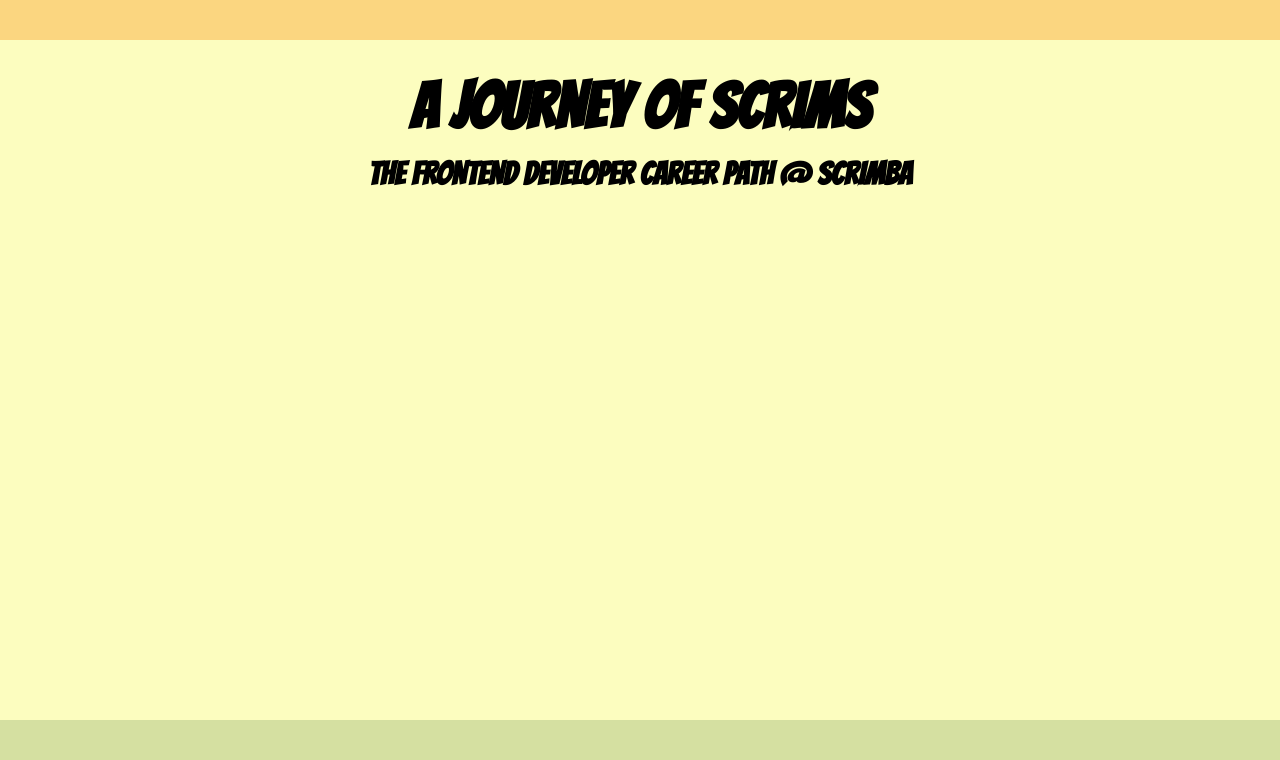
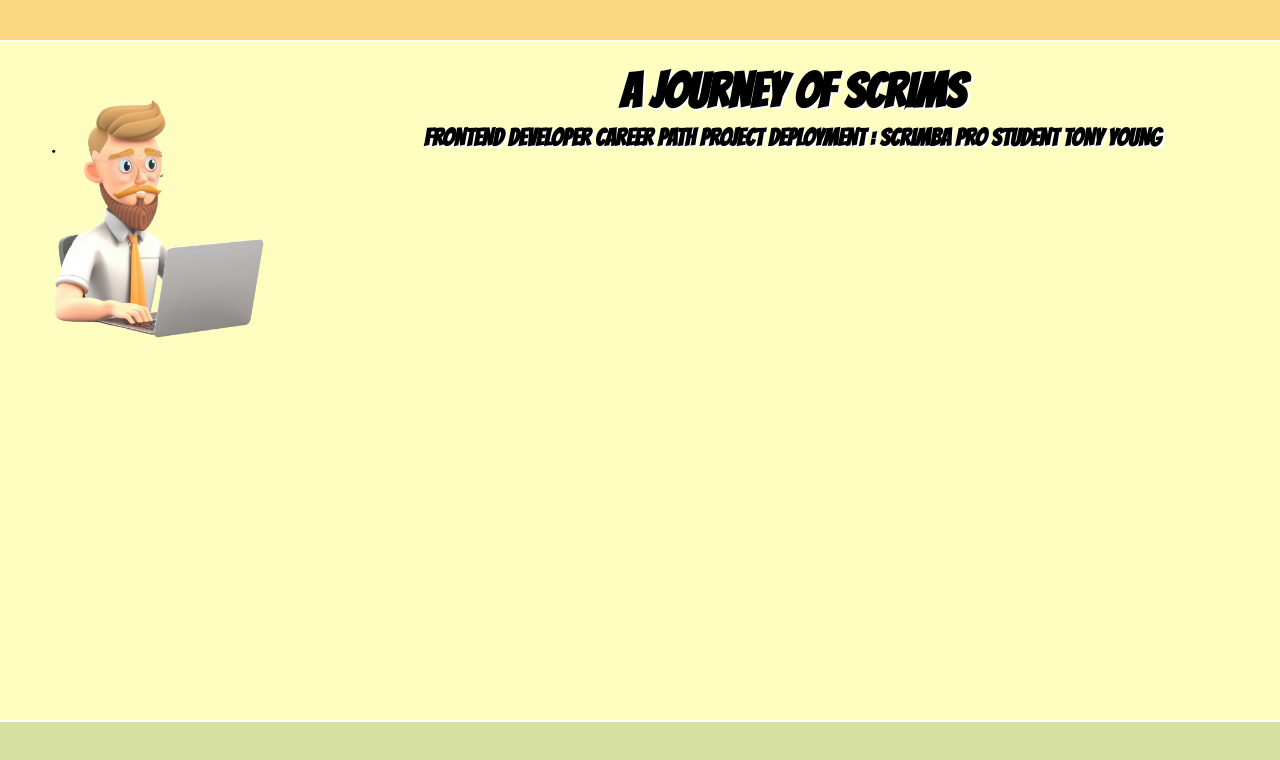
Before and after one commit to Devify001/journey-of-scrims, a plain HTML site: page index.html in a window 1280 px wide. Drawn offline with Linux system fonts and the light colour scheme.

Commit message:
Included cartoon image

```diff
--- a/index.html
+++ b/index.html
@@ -12,8 +12,17 @@
     </header>
 
     <main>
-        <h1>A JOURNEY OF SCRIMS</h1>
-        <h2>THE FRONTEND DEVELOPER CAREER PATH @ SCRIMBA</h2>
+
+        <section class="main-heading">
+            <figure>
+                <img src="images/cartoon-man.png" alt="">
+            </figure>
+            <div class="h1-h2-container">
+                <h1>A JOURNEY OF SCRIMS</h1>
+                <h2>FRONTEND DEVELOPER CAREER PATH PROJECT DEPLOYMENT : SCRIMBA PRO STUDENT TONY YOUNG</h2>
+            </div>
+        </section>
+
     </main>
 
     <footer>
--- a/style.css
+++ b/style.css
@@ -1,10 +1,12 @@
 @import url('https://fonts.googleapis.com/css2?family=Bangers&display=swap');
+@import url('https://fonts.googleapis.com/css2?family=Bangers&family=Roboto:wght@300&display=swap');
 
 :root {
     --color1: #fbd680;
     --color2: #fcfdbf;
     --color3: #d5e0a1;
     --font1: 'Bangers', 'sans serif';
+    --font2: 'Roboto', 'sans serif';
   }
 
 /*CSS Reset*/
@@ -20,23 +22,25 @@
 
 h1{
     font-family: var(--font1);
-    font-size: 4rem;
+    font-size: 3rem;
     text-align: center;
-    padding-top: 2rem;
+    padding-top: 1.5rem;
+    text-shadow: 2px 2px#fff;
 }
 
 h2{
     font-family: var(--font1);
-    font-size: 2rem;
+    font-size: 1.5rem;
     text-align: center;
-    padding-top: 1rem;
+    padding-top: 0.5rem;
+    text-shadow: 2px 2px#fff;
 }
 
 h3{
     font-family: var(--font1);
-    font-size: 1.75rem;
+    font-size: 1rem;
     text-align: center;
-    padding: 2rem 0 1rem 0;
+    padding-top: 1rem;
 }
 
 /*Styles for Header*/
@@ -53,6 +57,33 @@ main {
     width: 100vw;
     height: 85vh;
     background-color: var(--color2);
+    border-top: solid 2px #fff;
+}
+
+.main-heading {
+    display: flex;
+}
+
+.h1-h2-container {
+    display: flex;
+    flex-direction: column;
+
+}
+
+@media (max-width: 900px) {
+    .main-heading {
+        flex-direction: column;
+    }
+}
+
+figure {
+    width: 25em;
+    height: 20em;
+}
+
+img {
+    width: 100%;
+    height: 100%;
 }
 
 /*Styles for Footer*/
@@ -61,4 +92,5 @@ footer {
     width: 100vw;
     height: 10vh;
     background-color: var(--color3);
+    border-top: solid 2px #fff;
 }
```
Also changed, not shown: images/cartoon-man.png (added).
